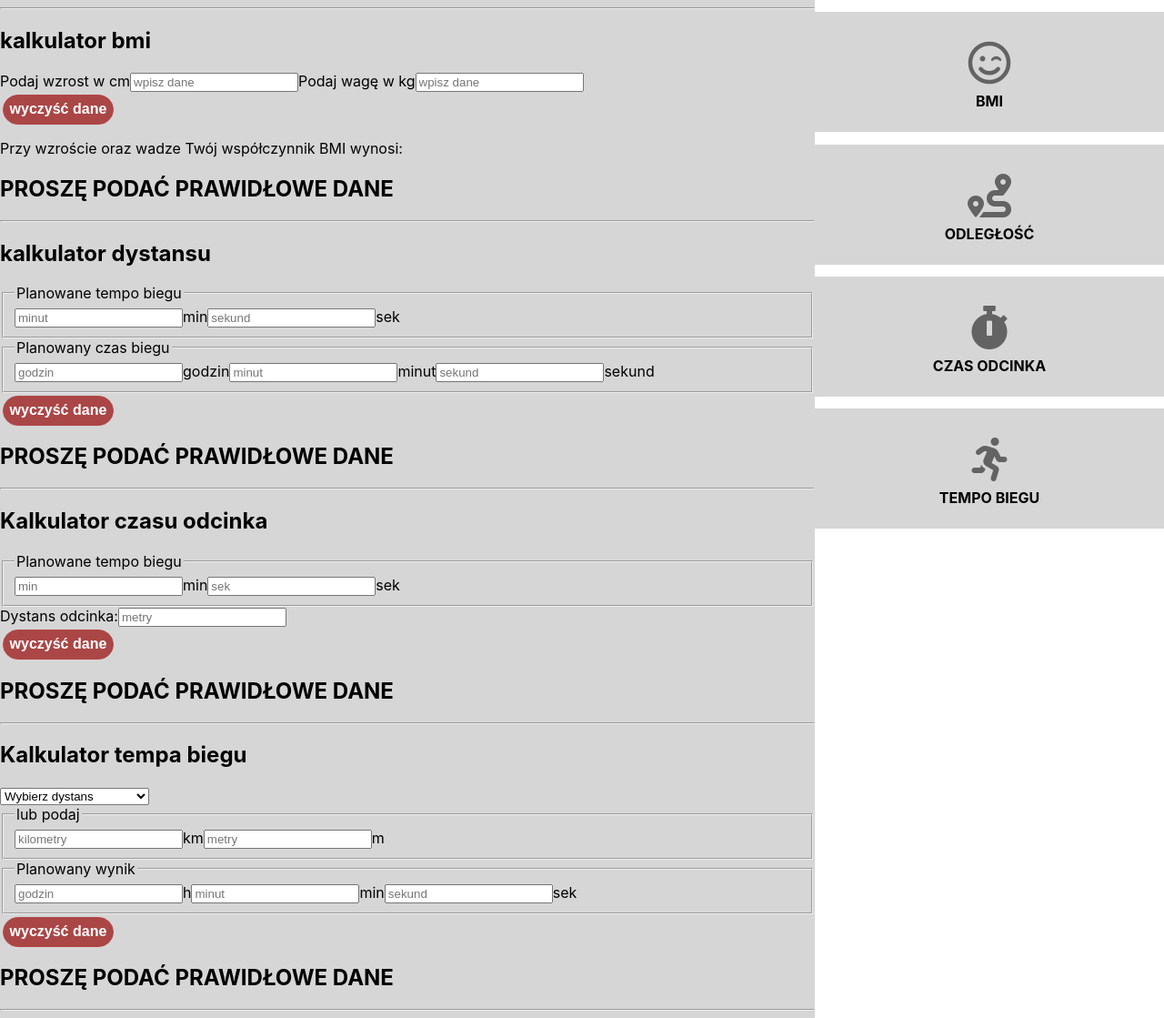
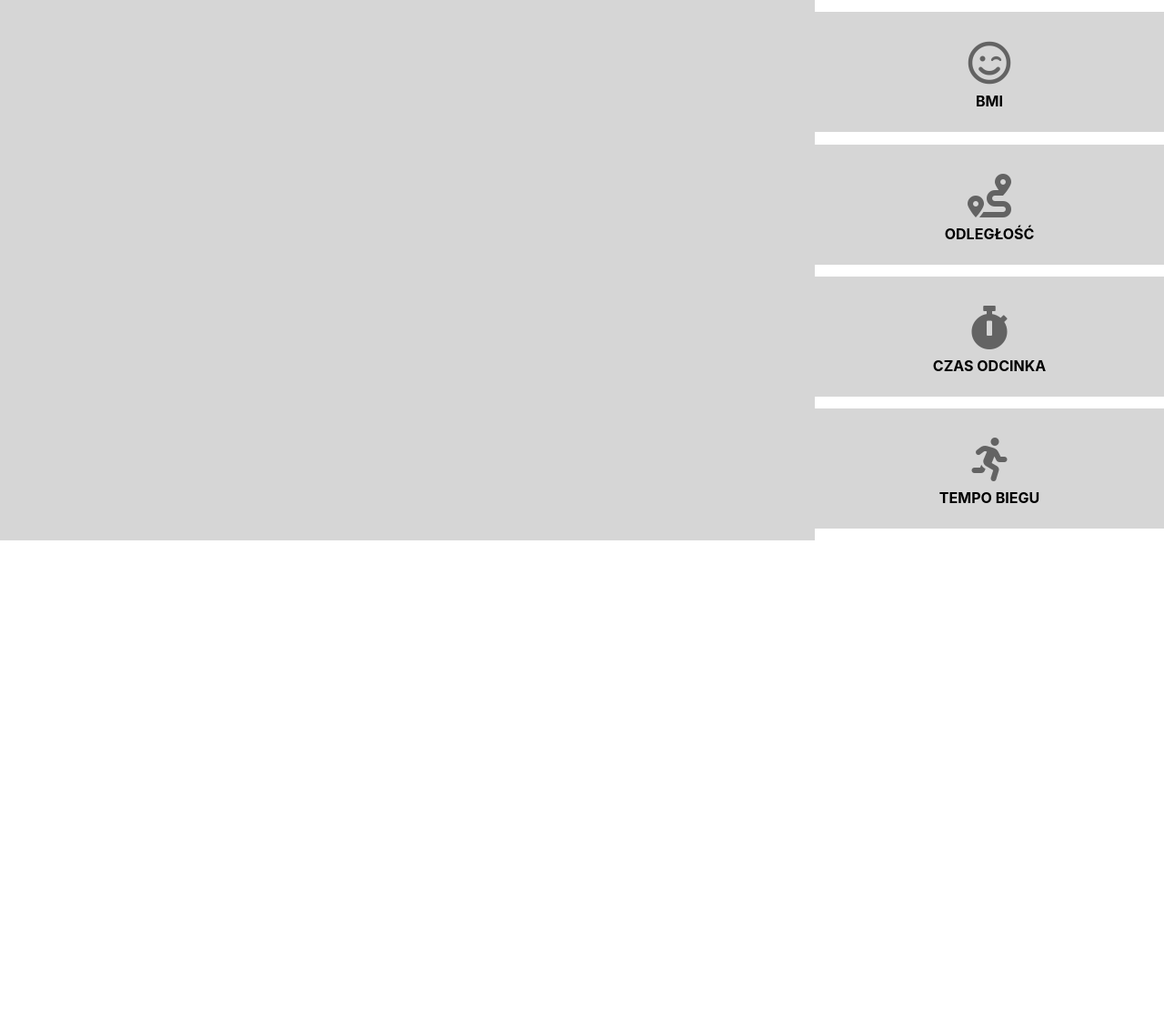
Before and after one commit to MorozMichal/React-calculators, a React (Create React App) app: page / in a window 1280 px wide. Shown: the whole page at 91% size. After the commit the page ends 800 px from the top, so only its background shows below. Built offline with nearby package versions, Linux system fonts and the light colour scheme.

Commit message:
create menu

```diff
--- a/src/components/App.js
+++ b/src/components/App.js
@@ -4,25 +4,82 @@ import Bmi from './Bmi/Bmi';
 import Distance from './Distance/Distance';
 import Episode from './Episode/Episode';
 import Placeofrunning from './Placeofrunning/Placeofrunning';
-import Menu from './Menu/Menu';
 
 class App extends Component {
+  state = {
+    clickBmi: false,
+    clickDistance: false,
+    clickEpisode: false,
+    clickPlace: false,
+  }
+
+  handleClickBmi = () => {
+    this.setState({
+      clickBmi: true,
+      clickDistance: false,
+      clickEpisode: false,
+      clickPlace: false,
+    })
+  }
+
+  handleClickDistance = () => {
+    this.setState({
+      clickBmi: false,
+      clickDistance: true,
+      clickEpisode: false,
+      clickPlace: false,
+    })
+  }
+
+  handleClickEpisode = () => {
+    this.setState({
+      clickBmi: false,
+      clickDistance: false,
+      clickEpisode: true,
+      clickPlace: false,
+    })
+  }
+
+  handleClickPlace = () => {
+    this.setState({
+      clickBmi: false,
+      clickDistance: false,
+      clickEpisode: false,
+      clickPlace: true,
+    })
+  }
+
+
   render() {
     return (
       <>
         <section className="section-calculators clickAreas">
           <div className="section-calculators-content">
-            <hr />
-            <Bmi />
-            <hr />
-            <Distance />
-            <hr />
-            <Episode />
-            <hr />
-            <Placeofrunning />
-            <hr />
+            {/* <hr /> */}
+            <div style={this.state.clickBmi ? { backgroundColor: "red" } : { display: "none" }}>
+              <Bmi />
+            </div>
+            {/* <hr /> */}
+            <div style={this.state.clickDistance ? { backgroundColor: "red" } : { display: "none" }}>
+              <Distance />
+            </div>
+            {/* <hr /> */}
+            <div style={this.state.clickEpisode ? { backgroundColor: "red" } : { display: "none" }}>
+              <Episode />
+            </div>
+            {/* <hr /> */}
+            <div style={this.state.clickPlace ? { backgroundColor: "red" } : { display: "none" }}>
+              <Placeofrunning />
+            </div>
+            {/* <hr /> */}
           </div>
-          <Menu />
+
+          <div className="section-calculators-header">
+            <h2 onClick={this.handleClickBmi}><i className="far fa-smile-wink"></i>BMI</h2>
+            <h2 onClick={this.handleClickDistance}><i className="fas fa-route"></i>odległość</h2>
+            <h2 onClick={this.handleClickEpisode}><i className="fas fa-stopwatch"></i>czas odcinka</h2>
+            <h2 onClick={this.handleClickPlace}><i className="fas fa-running"></i>tempo biegu</h2>
+          </div>
         </section>
       </>
     );
--- a/src/components/Bmi/Bmi.js
+++ b/src/components/Bmi/Bmi.js
@@ -40,9 +40,10 @@ class Bmi extends Component {
                     changeWzrost={this.handleWzrost}
                     changeWaga={this.handleWaga}
                 />
-                <ButtonReset
-                    click={this.handleReset}
-                />
+                {(waga || wzrost) > 0 &&
+                    <ButtonReset
+                        click={this.handleReset}
+                    />}
                 <p className="info">Przy wzroście {wzrost} oraz wadze {waga} Twój współczynnik BMI wynosi:</p>
                 <ResultBmi
                     wzrost={wzrost}
--- a/src/components/Distance/Distance.js
+++ b/src/components/Distance/Distance.js
@@ -73,9 +73,11 @@ class Distance extends Component {
                     changeTimeMin={this.handleTimeMin}
                     changeTimeSec={this.handleTimeSec}
                 />
-                <ButtonReset
-                    click={this.handleReset}
-                />
+                {
+                    (tempoMin || tempoSec || timeH || timeMin || timeSec) > 0 &&
+                    <ButtonReset
+                        click={this.handleReset}
+                    />}
                 <ResultDistance
                     tempoMin={tempoMin}
                     tempoSec={tempoSec}
--- a/src/components/Episode/Episode.js
+++ b/src/components/Episode/Episode.js
@@ -50,9 +50,11 @@ class Episode extends Component {
                     changeTempoSec={this.handleTempoSec}
                     changeDistance={this.handleDistanceEpisode}
                 />
-                <ButtonReset
-                    click={this.handleReset}
-                />
+                {(tempoMin || tempoSec || distanceEpisode) > 0 &&
+                    <ButtonReset
+                        click={this.handleReset}
+                    />
+                }
                 <ResultEpisode
                     tempoMin={tempoMin}
                     tempoSec={tempoSec}
--- a/src/components/Menu/Menu.js
+++ /dev/null
@@ -1,14 +0,0 @@
-import React from 'react';
-
-const Menu = () => {
-    return (
-        <div className="section-calculators-header">
-            <h2><i className="far fa-smile-wink"></i>BMI</h2>
-            <h2><i className="fas fa-route"></i>odległość</h2>
-            <h2><i className="fas fa-stopwatch"></i>czas odcinka</h2>
-            <h2><i className="fas fa-running"></i>tempo biegu</h2>
-        </div>
-    )
-}
-
-export default Menu;
--- a/src/components/Placeofrunning/Placeofrunning.js
+++ b/src/components/Placeofrunning/Placeofrunning.js
@@ -81,9 +81,11 @@ class Placeofrunning extends Component {
                     valueTimeSek={timeSek}
                     changeTimeSek={this.handleTimeSek}
                 />
-                <ButtonReset
-                    click={this.handleReset}
-                />
+                {(selectDistance || distanceKm || distanceM || timeH || timeMin || timeSek) > 0 &&
+                    <ButtonReset
+                        click={this.handleReset}
+                    />
+                }
                 <ResultPlace
                     selectDistance={selectDistance}
                     distanceKm={distanceKm}
```
